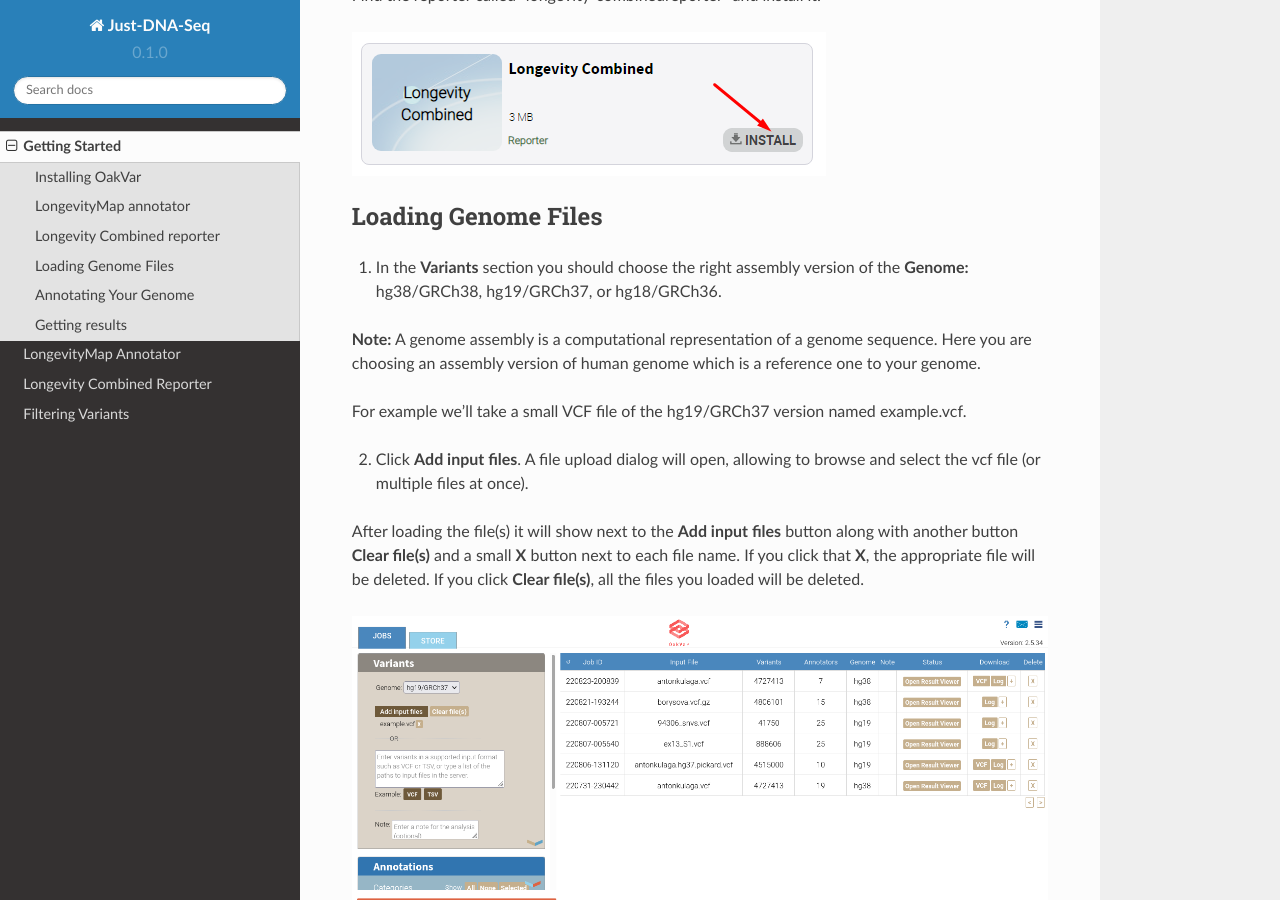
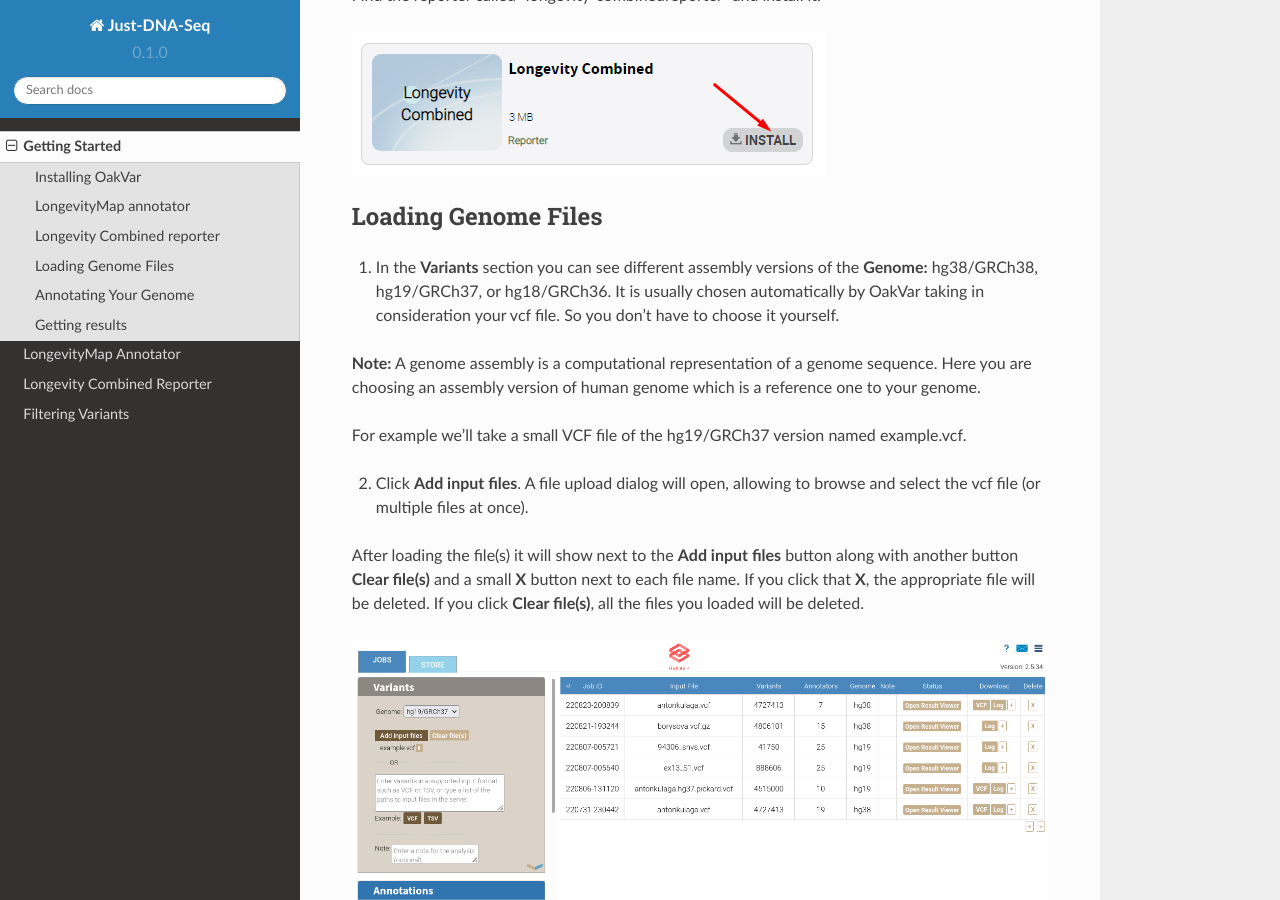
Before and after one commit to dna-seq/just-dna-seq, a Sphinx documentation site: the page built from docs/source/getting_started.rst, in a window 1280 px wide and 900 px high, scrolled down 3615 px. Built offline with Sphinx 7.4.7 and the Read the Docs theme 2.0.0, drawn with Linux system fonts in a browser that asks for light colours.

Commit message:
Added  info about assembly versions

```diff
--- a/docs/source/getting_started.rst
+++ b/docs/source/getting_started.rst
@@ -123,7 +123,7 @@
 Loading Genome Files
 ---------------------
 
-1. In the **Variants** section you should choose the right assembly version of the **Genome:** hg38/GRCh38, hg19/GRCh37, or hg18/GRCh36.
+1. In the **Variants** section you can see different assembly versions of the **Genome:** hg38/GRCh38, hg19/GRCh37, or hg18/GRCh36. It is usually chosen automatically by OakVar taking in consideration your vcf file. So you don't have to choose it yourself.
 
 **Note:** A genome assembly is a computational representation of a genome sequence. Here you are choosing an assembly version of human genome which is a reference one to your genome.
 
```
